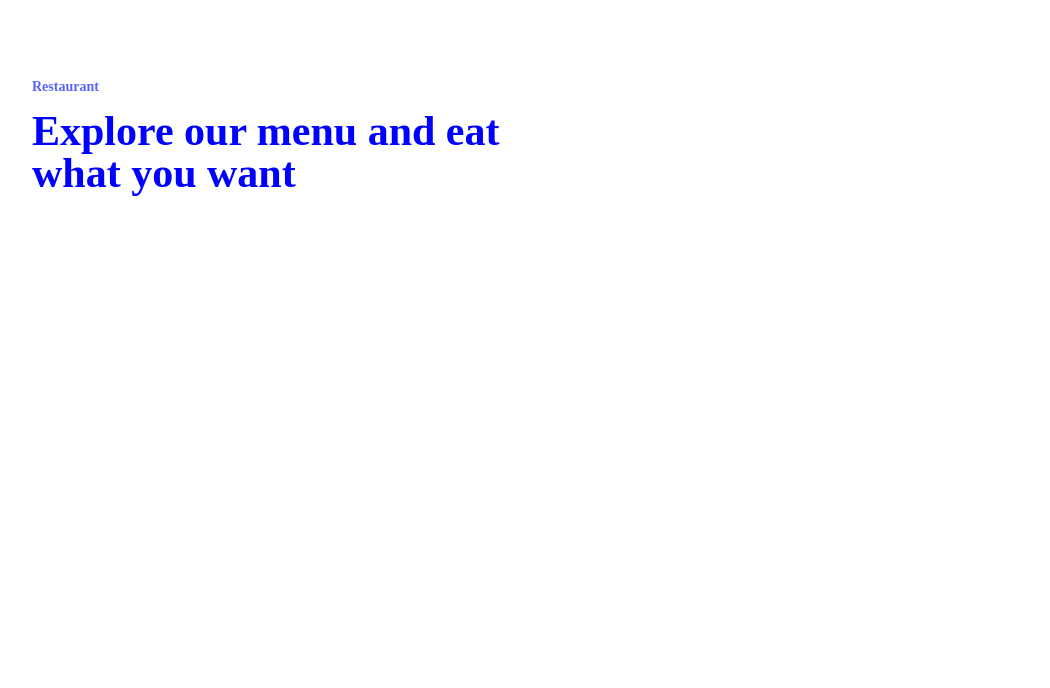
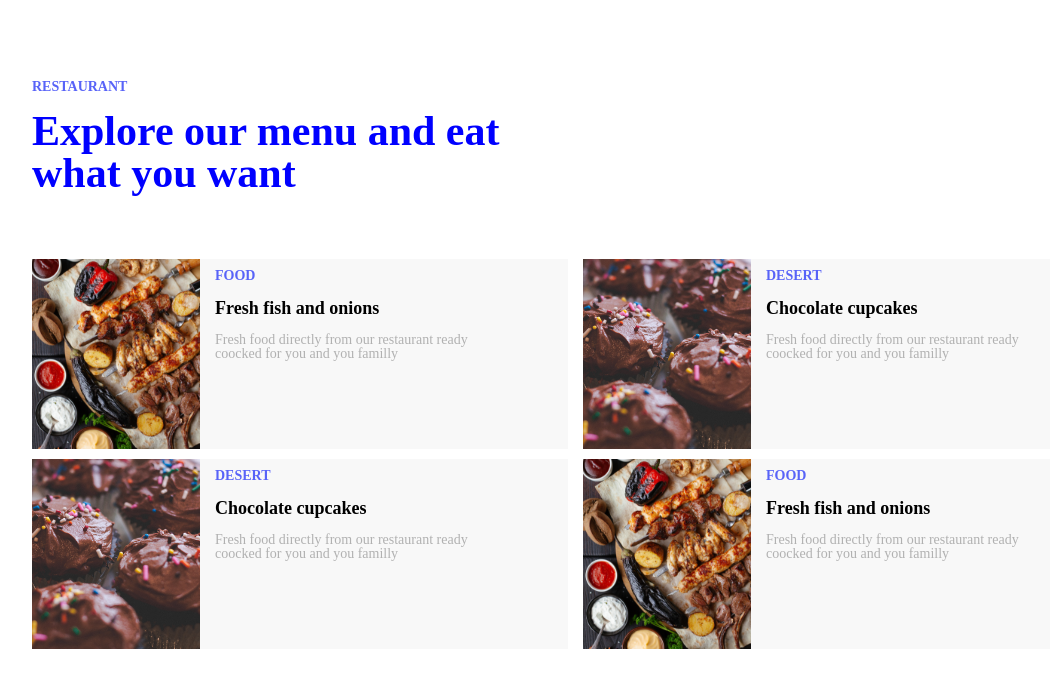
Before and after one commit to WalKer-5/index, a plain HTML site: page index.html in a window 1280 px wide. Shown: the whole page, without its empty margins (13-1063 px from the left). Drawn offline with Linux system fonts and the light colour scheme.

Commit message:
add styles

```diff
--- a/CSS/style.css
+++ b/CSS/style.css
@@ -1,13 +1,25 @@
+/*Floats*/
+
+.float-r{
+    float: right;
+}
+.float-l{
+    float: left;
+}
+.clear{
+    clear: both;
+}
 /*First Section Style*/
 .container{
     width: 1190px;
     margin: 80px auto;
 }
-.Restaurant-H{
+.food-food{
  font-weight: bold;
  font-size: 14px;
  color: #5863F8;
  transition: all 0.9s;
+ text-transform: uppercase;
 }
 .Restaurant-H:hover{
     color: chocolate;
@@ -54,3 +66,36 @@
        color: rgb(114, 126, 7);
    }
 }
+/*Boxs*/
+.main-container{
+    margin-top: 65px;
+}
+.box-box{
+    margin-left: 15px;
+}
+.fresh-h{
+    font-weight: bolder;
+    font-size: 18px;
+}
+.box-p{
+    color: #B1B1B1;
+    font-size: 14px;
+    width: 260px;
+}
+.top{
+    margin-top: 10px;
+}
+.box-width{
+    width: 536px;
+}
+.top-box{
+   background-color:#F8F8F8;
+}
+.bottom-box{
+    background-color: #F8F8F8;
+    margin-left: 15px;
+}
+/*2 Section Style*/
+.top-cont{
+    margin-top: 20px;
+}
--- a/index.html
+++ b/index.html
@@ -12,11 +12,77 @@
 <body>
     <section>
         <div class="container margin">
-             <h4 class="Restaurant-H">Restaurant</h4>
-             <br>
-           <div class="h5-box">
-            <h5 class="Menu-H">Explore our menu and eat what you want</h5>
-           </div>
+            <h4 class="food-food">Restaurant</h4>
+            <br>
+            <div class="h5-box">
+                <h5 class="Menu-H">Explore our menu and eat what you want</h5>
+            </div>
+            <!-- First BOX -->
+            <div class="main-container">
+                <div class="top-box box-width float-l">
+                    <img class="float-l" src="images/Image-1.png" alt="image">
+                    <div class="box-box  float-l">
+                        <h4 class="food-food top">Food</h4>
+                        <br>
+                        <h5 class="fresh-h">Fresh fish and onions</h5>
+                        <br>
+                        <p class="box-p">
+                            Fresh food directly from our restaurant ready coocked for you and you familly
+                        </p>
+                        <div class="clear"></div>
+                    </div>
+                    <div class="clear"></div>
+                </div>
+                <div class="bottom-box box-width float-l">
+                    <img class="float-l" src="images/Image-2.png" alt="image">
+                    <div class="box-box float-l ">
+                        <h4 class="food-food top">Desert</h4>
+                        <br>
+                        <h5 class="fresh-h">Chocolate cupcakes</h5>
+                        <br>
+                        <p class="box-p">
+                            Fresh food directly from our restaurant ready coocked for you and you familly
+                        </p>
+                        <div class="clear"></div>
+                    </div>
+                </div>
+                <div class="clear"></div>
+            </div>
+
+            <!-- 2 BOX -->
+
+            <div class="main-container top">
+                <div class="top-box box-width float-l">
+                    <img class="float-l" src="images/Image-2.png" alt="image">
+                    <div class="box-box  float-l">
+                        <h4 class="food-food top">Desert</h4>
+                        <br>
+                        <h5 class="fresh-h">Chocolate cupcakes</h5>
+                        <br>
+                        <p class="box-p">
+                            Fresh food directly from our restaurant ready coocked for you and you familly
+                        </p>
+                        <div class="clear"></div>
+                    </div>
+                    <div class="clear"></div>
+                </div>
+                <div class="bottom-box box-width float-l">
+                    <img class="float-l" src="images/Image-1.png" alt="image">
+                    <div class="box-box float-l ">
+                        <h4 class="food-food top">Food</h4>
+                        <br>
+                        <h5 class="fresh-h">Fresh fish and onions</h5>
+                        <br>
+                        <p class="box-p">
+                            Fresh food directly from our restaurant ready coocked for you and you familly
+                        </p>
+                        <div class="clear"></div>
+                    </div>
+                </div>
+                <div class="clear"></div>
+            </div>
+            <div class="main-container">
+            </div>
         </div>
     </section>
 </body>
```
Also changed, not shown: images/Image-1.png (added), images/Image-2.png (added).
